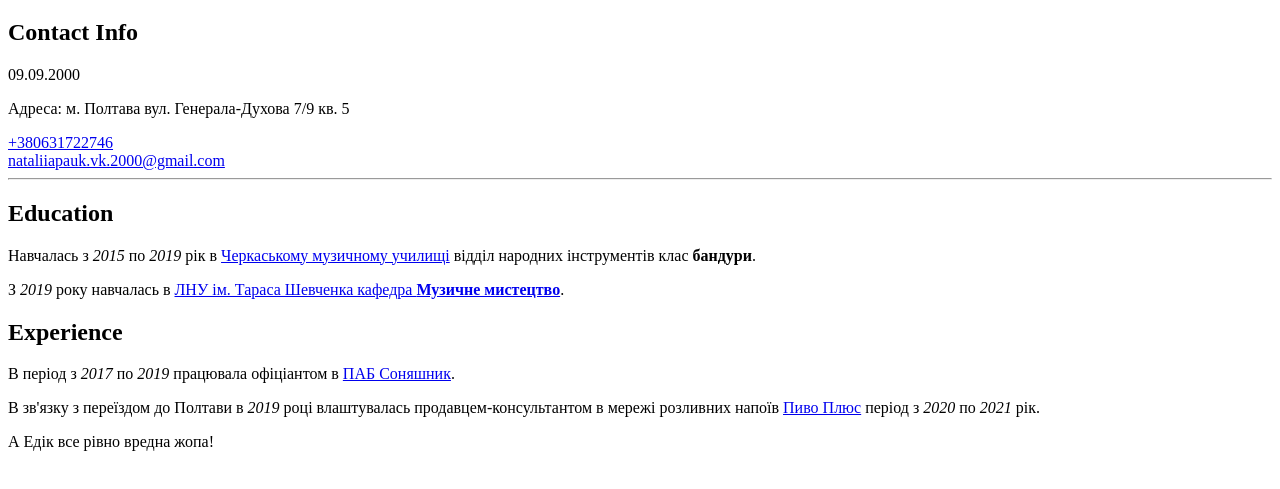
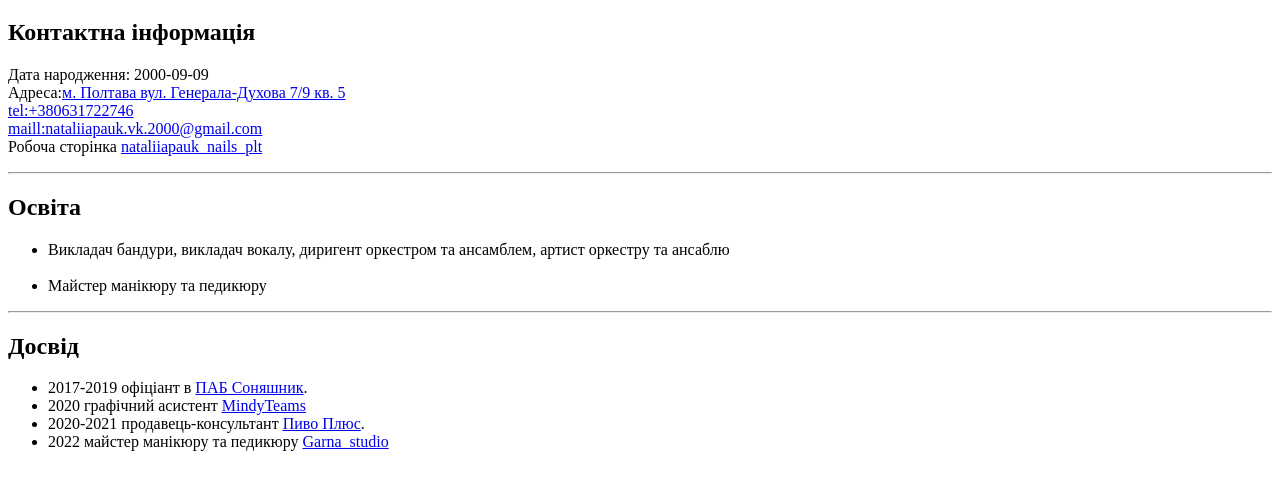
Before and after one commit to momalearn/nata_resume, a plain HTML site: page index.html in a window 1280 px wide. Shown: the part 61-550 px from the top of the page. Drawn offline with Linux system fonts and the light colour scheme.

Commit message:
code formatting

```diff
--- a/index.html
+++ b/index.html
@@ -1,40 +1,43 @@
 <!DOCTYPE html>
 <html lang="uk">
 <head>
+    <meta charset="UTF-8">
     <title>Резюме Паук Наталії</title>
 </head>
 <body>
 <main>
     <h1>Резюме Паук Наталії</h1>
-
-    <h2>Contact Info</h2>
+     <h2>Контактна інформація</h2>
+     <p>Дата народження:
+        <time datetime="2000-09-09">2000-09-09</time><br>
+        Адреса:<adress><a href="https://kartagoroda.com.ua/%D0%9F%D0%BE%D0%BB%D1%82%D0%B0%D0%B2%D0%B0/%D1%83%D0%BB%D0%B8%D1%86%D0%B0_%D0%93%D0%B5%D0%BD%D0%B5%D1%80%D0%B0%D0%BB%D0%B0_%D0%94%D1%83%D1%85%D0%BE%D0%B2%D0%B0/7-9"
+                target="_blank" rel="no">м. Полтава вул. Генерала-Духова 7/9 кв. 5</a></adress><br>
+    <a href="tel:+380631722746">tel:+380631722746</a> <br>
+    <a href="mailto:nataliiapauk.vk.2000@gmail.com">maill:nataliiapauk.vk.2000@gmail.com</a><br>
+    Робоча сторінка <a href="https://instagram.com/nataliiapauk_nails_plt?igshid=YmMyMTA2M2Y="
+                target="_blank">nataliiapauk_nails_plt</a></p>
+    <hr>
+    <h2>Освіта</h2>
+    <ul>
+    <p><li> Викладач бандури, викладач вокалу, диригент оркестром та ансамблем, артист оркестру та ансаблю</li><br>
+        <li>Майстер манікюру та педикюру</li></p>
+    </ul> <hr>
+    <h2>Досвід</h2>
+    <ul>
     <p>
-        <time datetime="2000-09-09">09.09.2000</time>
-    </p>
-    <p>Адреса: м. Полтава вул. Генерала-Духова 7/9 кв. 5</p>
-    <a href="tel:+380631722746">+380631722746</a><br>
-    <a href="mailto:nataliiapauk.vk.2000@gmail.com">nataliiapauk.vk.2000@gmail.com</a>
-    <hr>
-    <h2>Education</h2>
-    <p> Навчалась з <i>2015</i> по <i>2019</i> рік в <a href="https://www.cherkasy-music-art.org.ua/mus/"
-                                                        title="Черчаське музичне училище"
-                                                        target="_blank"> Черкаському музичному училищі</a> відділ
-        народних
-        інструментів клас <b>бандури</b>.</p>
-    <p>З <i>2019</i> року навчалась в <a href="http://luguniv.edu.ua/"
-                                         title="ЛНУ ім.Шевченка" target="_blank"> ЛНУ ім. Тараса Шевченка кафедра <b>Музичне
-        мистецтво</b></a>.</p>
-    <h2>Experience</h2>
-    <p>В період з <i>2017</i> по <i>2019</i> працювала офіціантом в <a
-            href="https://objor.com/9614-pivniy-bar-sonyashnik.html"
+        <li>2017-2019 офіціант в <a href="https://objor.com/9614-pivniy-bar-sonyashnik.html"
             title="ПАБ Соняшник"
-            target="_blank">ПАБ Соняшник</a>.</p>
-    <p>В зв'язку з переїздом до Полтави в <i>2019</i> році влаштувалась продавцем-консультантом в мережі розливних
-        напоїв <a
-                href="http://pivoplus.com"
-                title="ПивоПлюс"
-                target="_blank"> Пиво Плюс</a> період з <i>2020</i> по <i>2021</i> рік.</p>
-    <p> А Едік все рівно вредна жопа!</p>
+            target="_blank">ПАБ Соняшник</a>.</li>
+        <li>2020 графічний асистент <a href="https://mindy-teams.com/"
+            title="Mindy Teams"
+            target="_blank">MindyTeams</a></li>
+        <li>2020-2021 продавець-консультант <a href="http://pivoplus.com"
+             title="ПивоПлюс"
+             target="_blank"> Пиво Плюс</a>.</li>
+        <li> 2022 майстер манікюру та педикюру <a href="https://instagram.com/garna.studio.plt?igshid=YmMyMTA2M2Y="
+            title="Garna"
+        target="_blank">Garna_studio</a></li></p>
+    </ul>
 </main>
 </body>
 </html>
```
